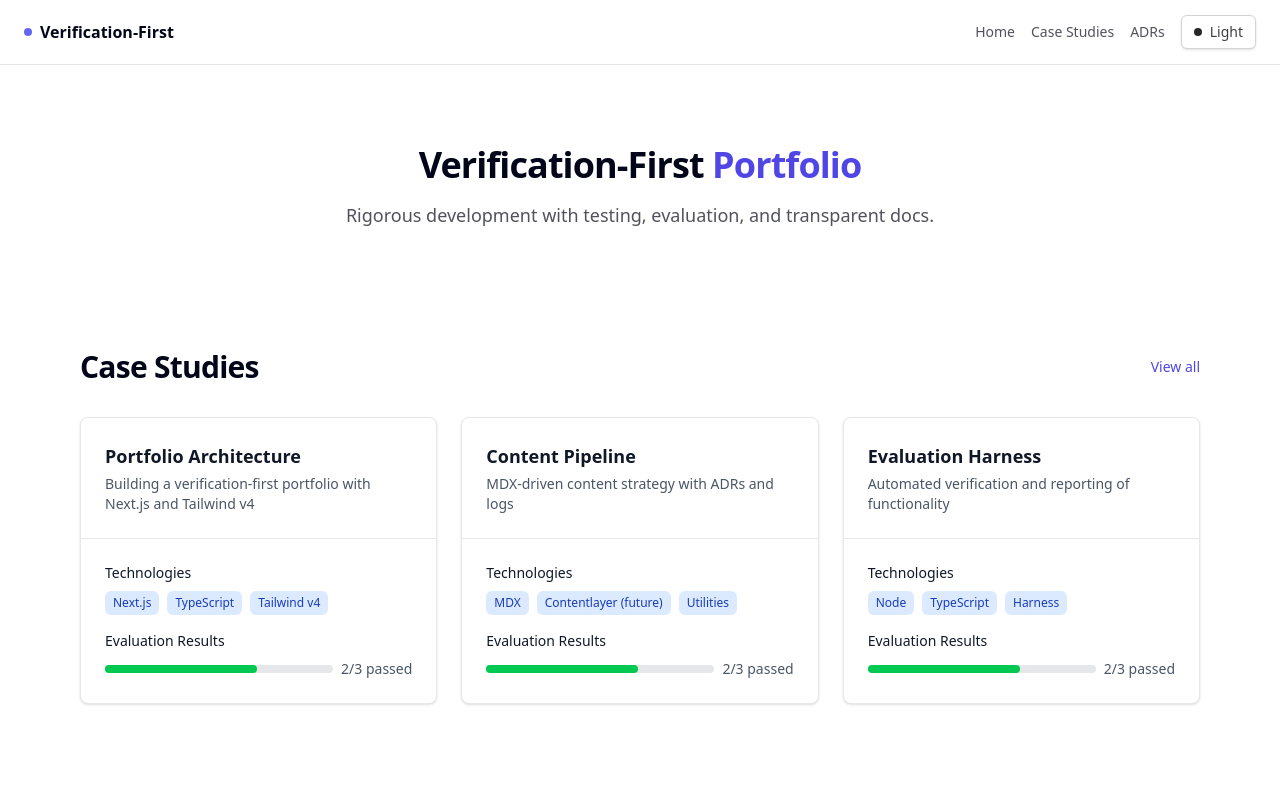
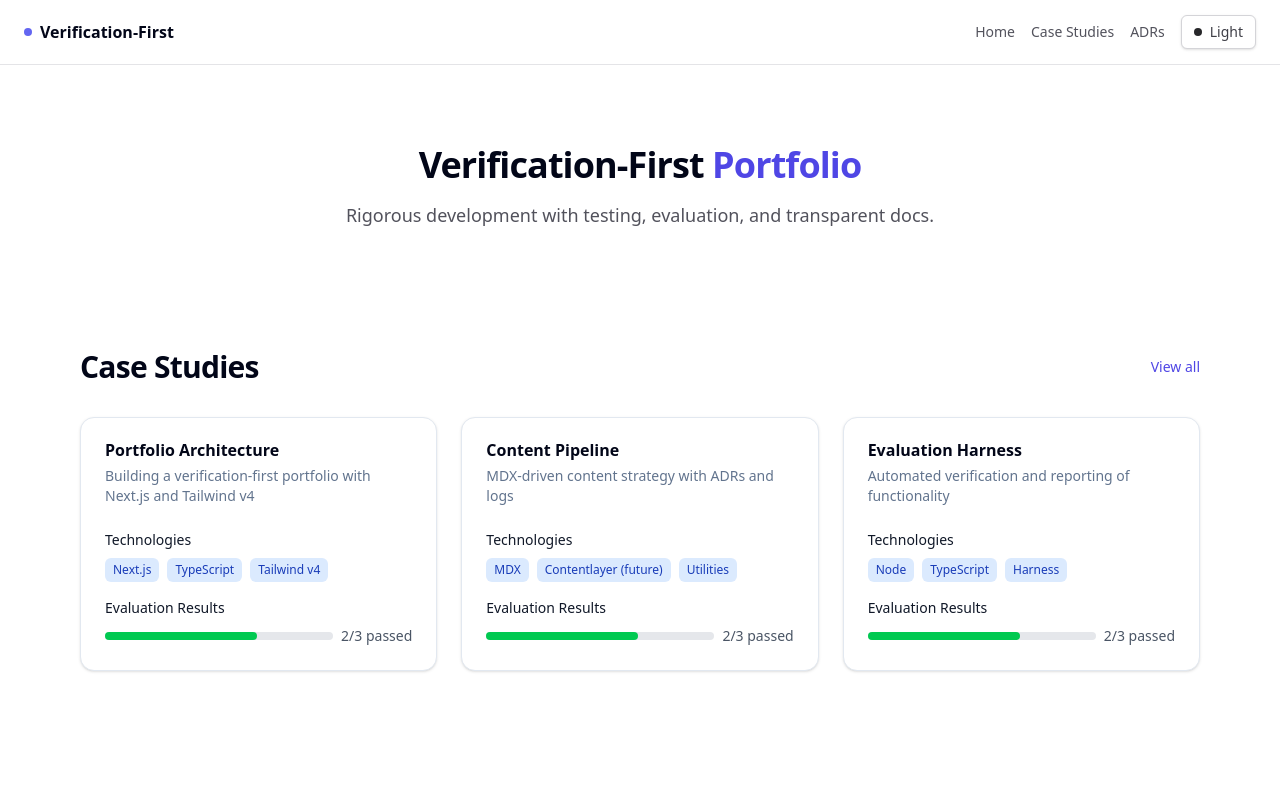
Before and after one commit to bryce-seefieldt/verification-first-portfolio, a Next.js app: page / in a window 1280 px wide. Shown: the top 800 px of the page. Built offline with nearby package versions, Linux system fonts and the light colour scheme.

Commit message:
refactor(ui): migrate CaseStudyCard to shadcn primitives & remove legacy Card/Button

```diff
--- a/src/app/components/features/CaseStudyCard.tsx
+++ b/src/app/components/features/CaseStudyCard.tsx
@@ -1,6 +1,6 @@
 import { CaseStudy } from '@/app/lib/types'
-import { Card } from '@/app/components/ui/Card'
-import { Button } from '@/app/components/ui/Button'
+import { Card, CardHeader, CardTitle, CardDescription, CardContent } from '@/components/ui/card'
+import { Button } from '@/components/ui/button'
 
 interface CaseStudyCardProps {
   caseStudy: CaseStudy
@@ -13,10 +13,14 @@
   const successRate = totalCriteria > 0 ? (passedCriteria / totalCriteria) * 100 : 0
 
   return (
-    <Card
-      title={caseStudy.title}
-      description={caseStudy.description}
-    >
+    <Card>
+      <CardHeader>
+        <CardTitle>{caseStudy.title}</CardTitle>
+        {caseStudy.description && (
+          <CardDescription>{caseStudy.description}</CardDescription>
+        )}
+      </CardHeader>
+      <CardContent>
         <div className="space-y-4">
         <div>
           <h4 className="text-sm font-medium text-gray-900 dark:text-gray-100 mb-2">
@@ -61,6 +65,7 @@
             </Button>
         )}
         </div>
+      </CardContent>
     </Card>
   )
 }
```
Lines whose indentation alone changed are shown as unchanged.
